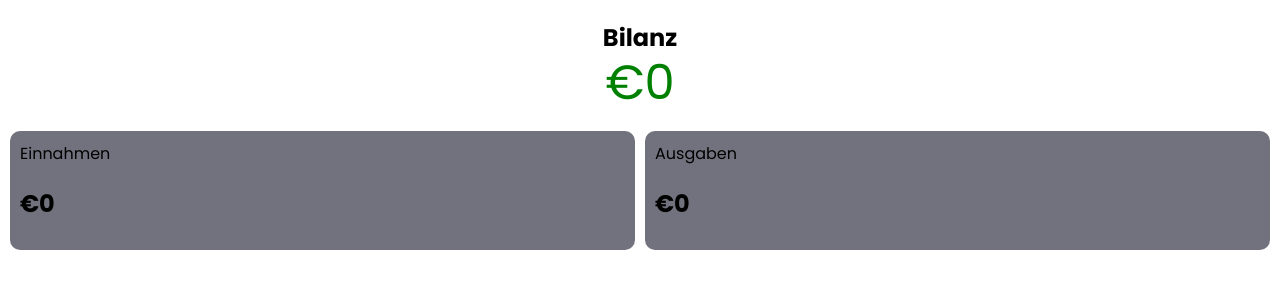
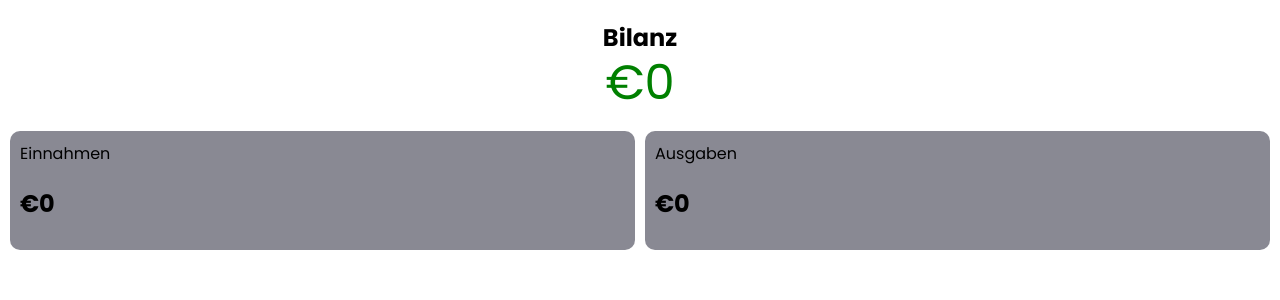
Before and after one commit to Samet91/capstone-project, a React (Vite) app: page / in a window 1280 px wide. Shown: the top 300 px of the page. Built offline with nearby package versions, Linux system fonts and the light colour scheme.

Commit message:
Expense storybook ready

```diff
--- a/src/app/components/Expense/Expense.tsx
+++ b/src/app/components/Expense/Expense.tsx
@@ -50,7 +50,7 @@ const IncExpContainer = styled.div`
 
 const IncomeContainer = styled.div`
   flex: 1 1;
-  background-color: rgb(20 20 41 / 60%) !important;
+  background-color: rgb(20 20 41 / 50%) !important;
   color: #f5f5f5 !important;
   padding: 10px;
   border-radius: 10px;
@@ -59,7 +59,7 @@ const IncomeContainer = styled.div`
 
 const ExpenseContainer = styled.div`
   flex: 1 1;
-  background-color: rgb(20 20 41 / 60%);
+  background-color: rgb(20 20 41 / 50%);
   color: #f5f5f5;
   padding: 10px;
   border-radius: 10px;
```
Also changed, not shown: 1 other file (tests, documents, lock files or other folders).
